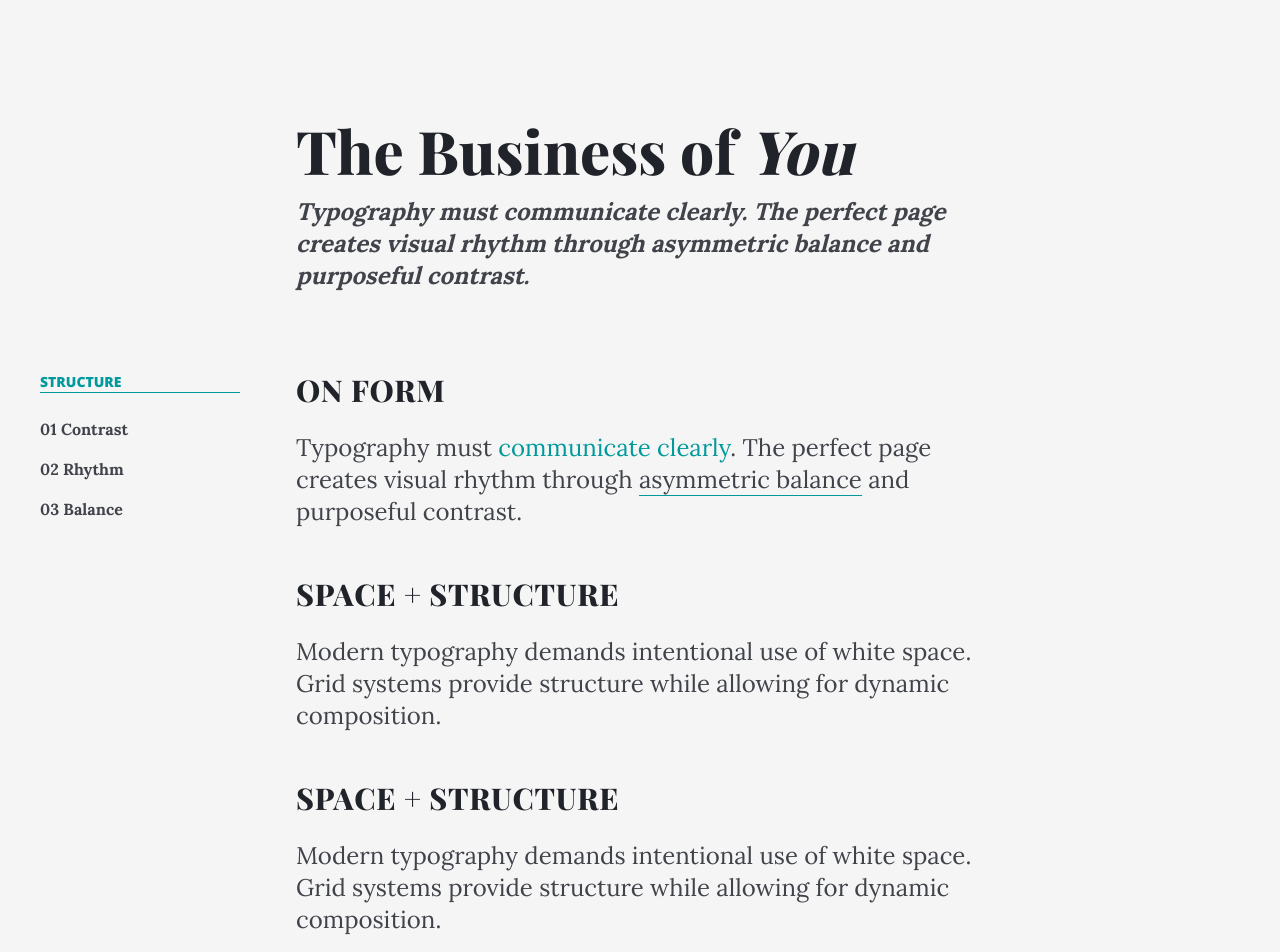
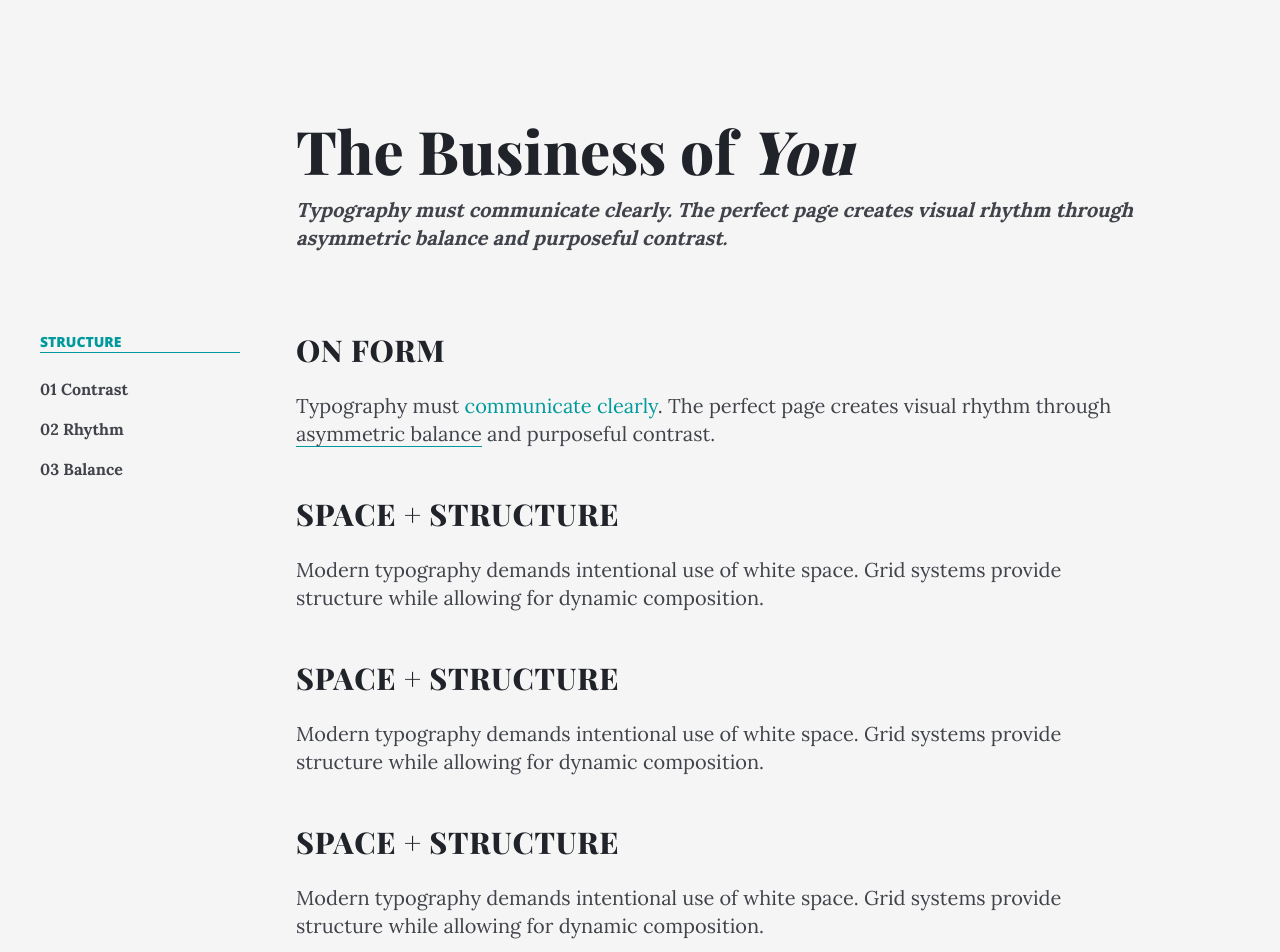
Before and after one commit to kmorebetter/BusinessOfYou, a Next.js app: page / in a window 1280 px wide. Shown: the part 80-1032 px from the top of the page. Built offline with nearby package versions, Linux system fonts and the light colour scheme.

Commit message:
final copy style edits

```diff
--- a/app/components/Navigation.tsx
+++ b/app/components/Navigation.tsx
@@ -23,9 +23,9 @@ const Navigation = () => {
         <nav className="pt-20 px-8">
           <h4 className="uppercase text-sm tracking-widest mb-6" style={{fontFamily: 'Crimson Text, serif'}}>Structure</h4>
           <ul className="space-y-6" style={{fontFamily: 'Crimson Text, serif'}}>
-            <li className="leading-none text-xl">01 Contrast</li>
-            <li className="leading-none text-xl">02 Rhythm</li>
-            <li className="leading-none text-xl">03 Balance</li>
+            <li className="leading-none text-lg">01 Contrast</li>
+            <li className="leading-none text-lg">02 Rhythm</li>
+            <li className="leading-none text-lg">03 Balance</li>
           </ul>
         </nav>
       </div>
--- a/app/page.tsx
+++ b/app/page.tsx
@@ -43,11 +43,11 @@ const HomePage = () => {
 
       <div className="max-w-[1400px] mx-auto px-6 md:px-8 pt-[200px]">
         {/* Header Section */}
-        <header className="max-w-3xl lg:ml-[240px] px-4 sm:px-6 mb-20">
+        <header className="max-w-4xl lg:ml-[240px] px-4 sm:px-6 mb-20">
           <h1 className={`${playfair.className} text-4xl lg:text-6xl font-extrabold text-[#202329] mb-4 leading-tight`}>
             The Business of <i>You</i>
           </h1>
-          <p className={`${lora.className} text-xl lg:text-2xl text-[#40434A] leading-[1.6] font-bold italic`}>
+          <p className={`${lora.className} text-lg lg:text-xl text-[#40434A] leading-[1.8] font-bold italic`}>
             <i>Typography must communicate clearly. The perfect page creates visual rhythm through asymmetric balance and purposeful contrast.</i>
           </p>
         </header>
@@ -65,39 +65,39 @@ const HomePage = () => {
           </div>
 
           {/* Main Content */}
-          <div className="lg:ml-[240px] max-w-3xl px-4 sm:px-6">
+          <div className="lg:ml-[240px] max-w-4xl px-4 sm:px-6">
             <div className="space-y-12">
               <section>
                 <h2 className={`${playfair.className} uppercase text-2xl lg:text-3xl font-normal text-[#202329] mb-6 tracking-wide`}>On Form</h2>
-                <p className={`${lora.className} text-xl lg:text-2xl text-[#40434A] leading-[1.6] font-normal`}>
+                <p className={`${lora.className} text-lg lg:text-xl text-[#40434A] leading-[1.8] font-normal`}>
                   Typography must <span className="text-[#009A9C]">communicate clearly</span>. The perfect page creates visual rhythm through <span className="border-b border-[#009A9C]">asymmetric balance</span> and purposeful contrast.
                 </p>
               </section>
 
               <section>
                 <h2 className={`${playfair.className} uppercase text-2xl lg:text-3xl font-normal text-[#202329] mb-6 tracking-wide`}>Space + Structure</h2>
-                <p className={`${lora.className} text-xl lg:text-2xl text-[#40434A] leading-[1.6] font-normal`}>
+                <p className={`${lora.className} text-lg lg:text-xl text-[#40434A] leading-[1.8] font-normal`}>
                   Modern typography demands intentional use of white space. Grid systems provide structure while allowing for dynamic composition.
                 </p>
               </section>
 
               <section>
                 <h2 className={`${playfair.className} uppercase text-2xl lg:text-3xl font-normal text-[#202329] mb-6 tracking-wide`}>Space + Structure</h2>
-                <p className={`${lora.className} text-xl lg:text-2xl text-[#40434A] leading-[1.6] font-normal`}>
+                <p className={`${lora.className} text-lg lg:text-xl text-[#40434A] leading-[1.8] font-normal`}>
                   Modern typography demands intentional use of white space. Grid systems provide structure while allowing for dynamic composition.
                 </p>
               </section>
 
               <section>
                 <h2 className={`${playfair.className} uppercase text-2xl lg:text-3xl font-normal text-[#202329] mb-6 tracking-wide`}>Space + Structure</h2>
-                <p className={`${lora.className} text-xl lg:text-2xl text-[#40434A] leading-[1.6] font-normal`}>
+                <p className={`${lora.className} text-lg lg:text-xl text-[#40434A] leading-[1.8] font-normal`}>
                   Modern typography demands intentional use of white space. Grid systems provide structure while allowing for dynamic composition.
                 </p>
               </section>
 
               <section>
                 <h2 className={`${playfair.className} uppercase text-2xl lg:text-3xl font-normal text-[#202329] mb-6 tracking-wide`}>Space + Structure</h2>
-                <p className={`${lora.className} text-xl lg:text-2xl text-[#40434A] leading-[1.6] font-normal`}>
+                <p className={`${lora.className} text-lg lg:text-xl text-[#40434A] leading-[1.8] font-normal`}>
                   Modern typography demands intentional use of white space. Grid systems provide structure while allowing for dynamic composition.
                 </p>
               </section>
--- a/app/substack/page.tsx
+++ b/app/substack/page.tsx
@@ -43,11 +43,11 @@ const SubstackPage = () => {
 
       <div className="max-w-[1400px] mx-auto px-6 md:px-8 pt-[200px] mb-20">
         {/* Header Section */}
-        <header className="max-w-3xl lg:ml-[240px] px-4 sm:px-6 mb-20">
+        <header className="max-w-4xl lg:ml-[240px] px-4 sm:px-6 mb-20">
           <h1 className={`${playfair.className} text-4xl lg:text-6xl font-extrabold text-[#202329] mb-4 leading-tight`}>
             Substack <i>Writing</i>
           </h1>
-          <p className={`${lora.className} text-xl lg:text-2xl text-[#40434A] leading-[1.6] font-bold italic`}>
+          <p className={`${lora.className} text-lg lg:text-xl text-[#40434A] leading-[1.8] font-bold italic`}>
             <i>A collection of thoughts on business, technology, and the intersection of both.</i>
           </p>
         </header>
@@ -65,7 +65,7 @@ const SubstackPage = () => {
           </div>
 
           {/* Main Content */}
-          <div className="lg:ml-[240px] max-w-3xl px-4 sm:px-6">
+          <div className="lg:ml-[240px] max-w-4xl px-4 sm:px-6">
             <div className="space-y-12">
               <section>
                 <h2 className={`${playfair.className} uppercase text-2xl lg:text-3xl font-normal text-[#202329] mb-6 tracking-wide`}>Latest Video</h2>
@@ -85,21 +85,21 @@ const SubstackPage = () => {
                     className="absolute inset-0 w-full h-full object-cover"
                   />
                 </div>
-                <p className={`${lora.className} text-xl lg:text-2xl text-[#40434A] leading-[1.6] font-normal`}>
+                <p className={`${lora.className} text-lg lg:text-xl text-[#40434A] leading-[1.8] font-normal`}>
                   Watch the latest discussion on <span className="text-[#009A9C]">emerging trends</span> in technology and their impact on <span className="border-b border-[#009A9C]">modern business strategy</span>.
                 </p>
               </section>
 
               <section>
                 <h2 className={`${playfair.className} uppercase text-2xl lg:text-3xl font-normal text-[#202329] mb-6 tracking-wide`}>Featured Article</h2>
-                <p className={`${lora.className} text-xl lg:text-2xl text-[#40434A] leading-[1.6] font-normal`}>
+                <p className={`${lora.className} text-lg lg:text-xl text-[#40434A] leading-[1.8] font-normal`}>
                   The intersection of business strategy and technological innovation creates unique opportunities for modern entrepreneurs.
                 </p>
               </section>
 
               <section>
                 <h2 className={`${playfair.className} uppercase text-2xl lg:text-3xl font-normal text-[#202329] mb-6 tracking-wide`}>Newsletter</h2>
-                <p className={`${lora.className} text-xl lg:text-2xl text-[#40434A] leading-[1.6] font-normal`}>
+                <p className={`${lora.className} text-lg lg:text-xl text-[#40434A] leading-[1.8] font-normal`}>
                   Join the conversation about the future of business and technology. Subscribe to receive regular insights and analysis.
                 </p>
               </section>
```
